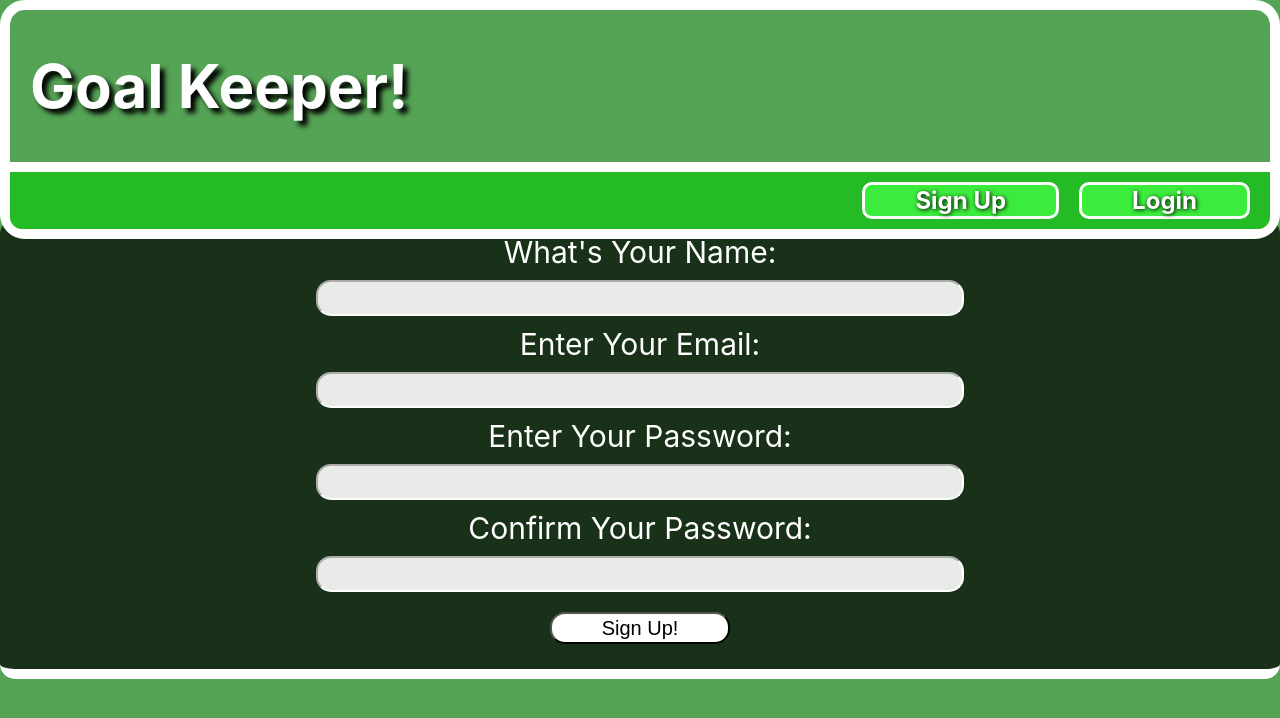
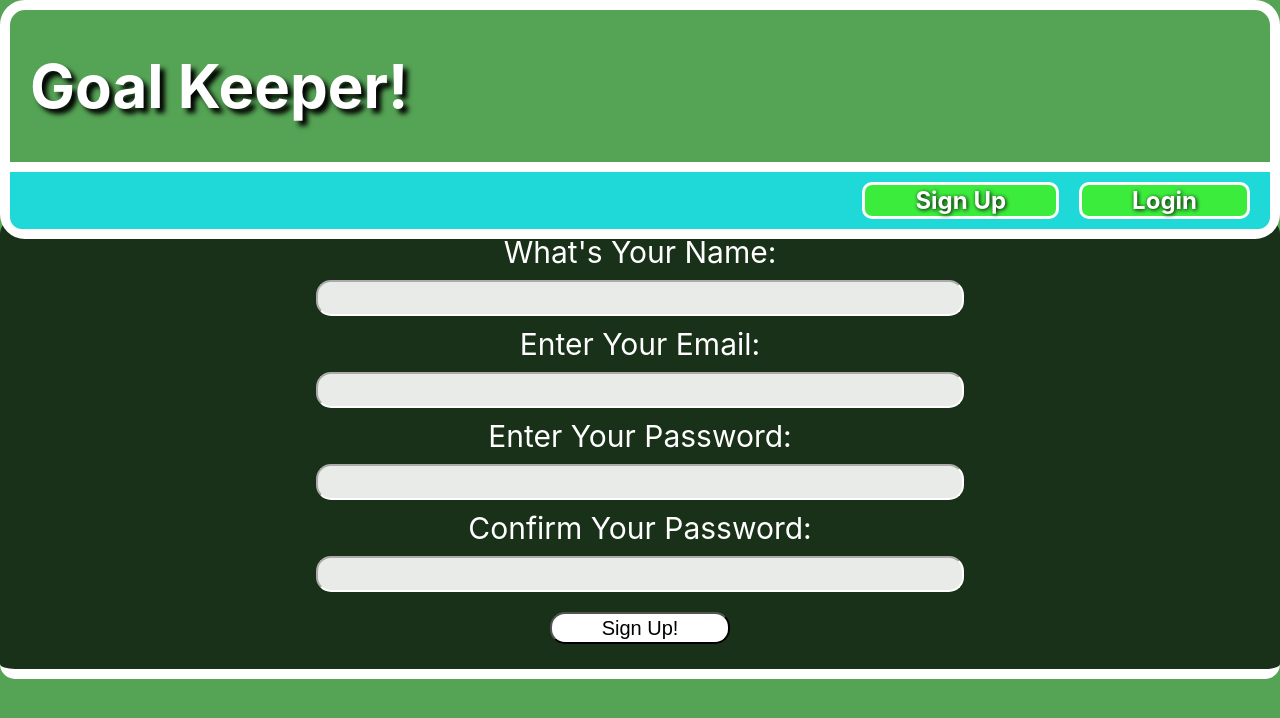
Before and after one commit to hakase-monoshiri/goal-tender-frontend, a React (Create React App) app: page /signup in a window 1280 px wide. Shown: the top 718 px of the page. Built offline with nearby package versions, Linux system fonts and the light colour scheme; no server answers.

Commit message:
use css variable to match goal progress bar with navbar color

```diff
--- a/src/index.css
+++ b/src/index.css
@@ -1,6 +1,7 @@
 :root {
   --main-background-color: rgb(85, 163, 85);
   --border-color: white;
+  --accent-color: rgb(31, 216, 216);
 
 }
 
@@ -41,7 +42,7 @@ code {
 
 }
 .navbar {
-  background-color: rgb(37, 187, 37);
+  background-color: var(--accent-color);
   border-style: solid none none;
   border-width: 10px;
   border-color: var(--border-color);
@@ -136,7 +137,7 @@ code {
 }
 
 .progress-bar-inner {
-  background: rgb(40, 140, 206);
+  background: var(--accent-color);
   height: 20px;
   border-radius: 7px;
   z-index: -1;
```
